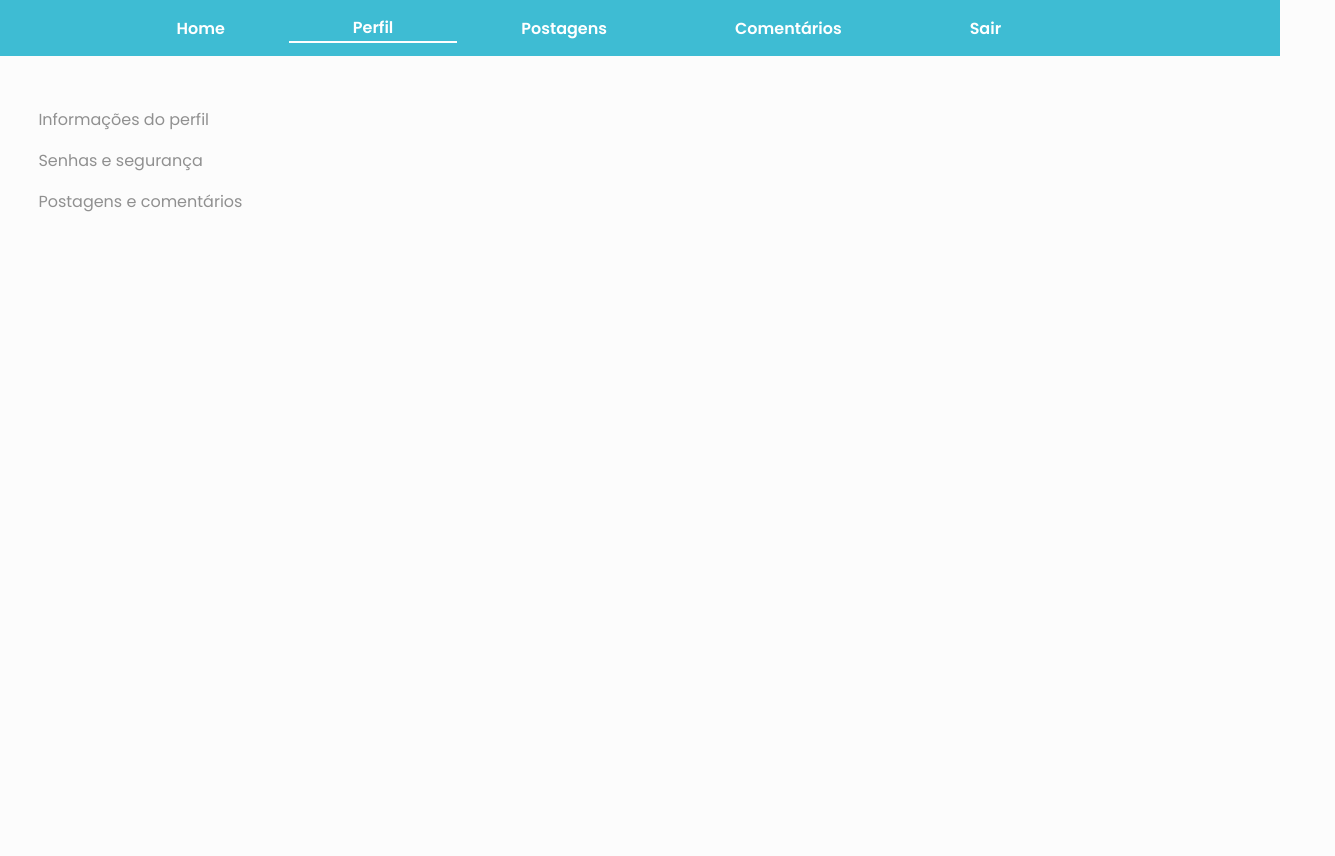
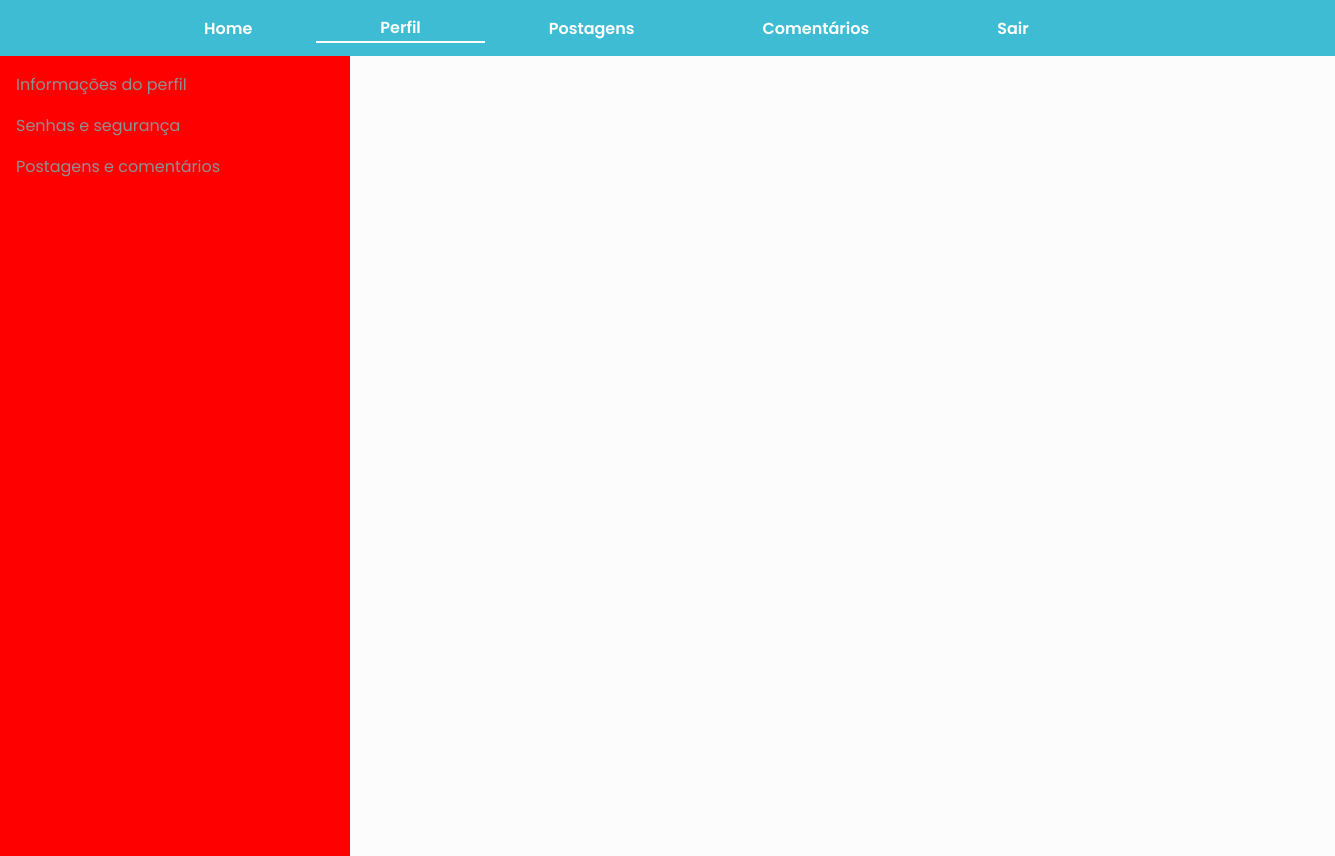
Before and after one commit to stack-over-code-atlantico/supermercadosq-fe, a React (Vite) app in the folder supermercadosq/: page /profile in a window 1280 px wide. Shown: the whole page, 1335 px wide, since content can reach past the window. Before the commit the page ends 800 px from the top, so only its background shows below. Built offline with nearby package versions, Linux system fonts and the light colour scheme.

Commit message:
att HELPPPP

```diff
--- a/supermercadosq/src/components/ProfileInformation/styles.jsx
+++ b/supermercadosq/src/components/ProfileInformation/styles.jsx
@@ -1,5 +1,6 @@
 import styled from 'styled-components';
 
 export const ProfileInformationContainer = styled.div`
-
+  width: 500px;
+  background-color: #e43891;
 `
--- a/supermercadosq/src/components/SideBar/styles.jsx
+++ b/supermercadosq/src/components/SideBar/styles.jsx
@@ -2,20 +2,23 @@ import styled from 'styled-components';
 import { Link } from 'react-router-dom';
 
 export const SideBarContainer = styled.div`
-  margin: 4% 3%;
+  padding:  1rem 0 0 1rem;
   display: flex;
+  position: relative;
   flex-direction: column;
+  width: 350px;
+  height: 100vh;
+  background-color: red;
 `;
 
 export const SideItem = styled.div`
-  display: 'flex';
+
 `
 
 export const SideLink = styled(Link)`
   text-decoration: none;
   color: rgba(144, 144, 144, 1);
   align-items: center;
-  display: 'flex';
 
   &:hover {
     font-size: 1.115rem;
@@ -28,6 +31,4 @@ export const SideLink = styled(Link)`
   .sidelink-margin{
     margin: '1rem 0';
   }
-
-
 `;
--- a/supermercadosq/src/pages/Profile/Profile.jsx
+++ b/supermercadosq/src/pages/Profile/Profile.jsx
@@ -6,10 +6,10 @@ import SideBar from '../../components/SideBar/SideBar';
 
 export default function Profile() {
    return (
-      <>
+      <div style={{ display: 'flex', flexFlow: 'row wrap' }}>
         <NavBar />
         <SideBar />
 
-      </>
+      </div>
    );
 }
--- a/supermercadosq/vite.config.js
+++ b/supermercadosq/vite.config.js
@@ -3,5 +3,8 @@ import react from '@vitejs/plugin-react'
 
 // https://vitejs.dev/config/
 export default defineConfig({
-  plugins: [react()]
+  plugins: [react()],
+  server: {
+    port: 3001,
+  }
 })
```
Also changed, not shown: supermercadosq/src/components/PasswordSecurity/PasswordSecurity.jsx (line endings or trailing spaces), supermercadosq/src/components/SideBar/SideBar.jsx (line endings or trailing spaces).
